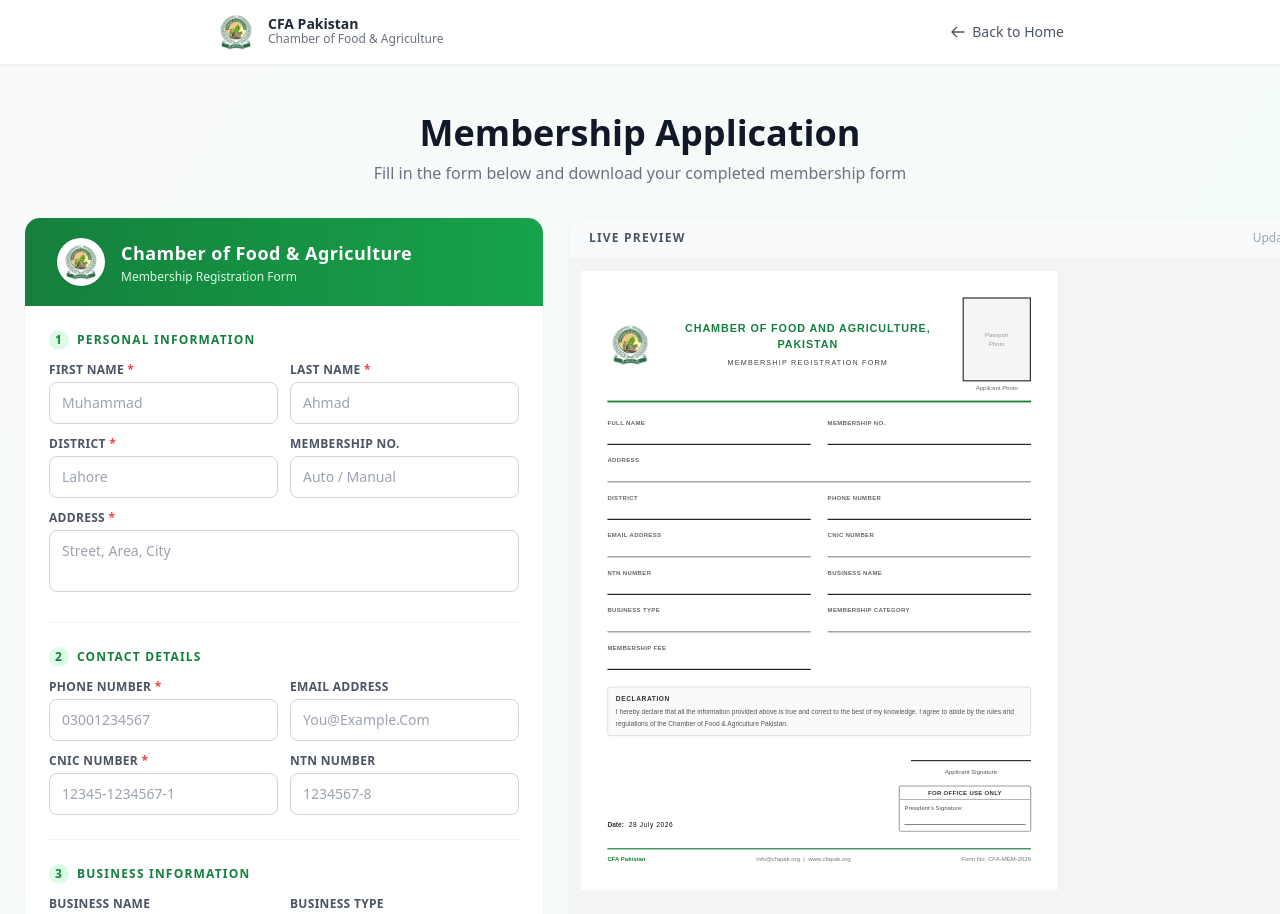
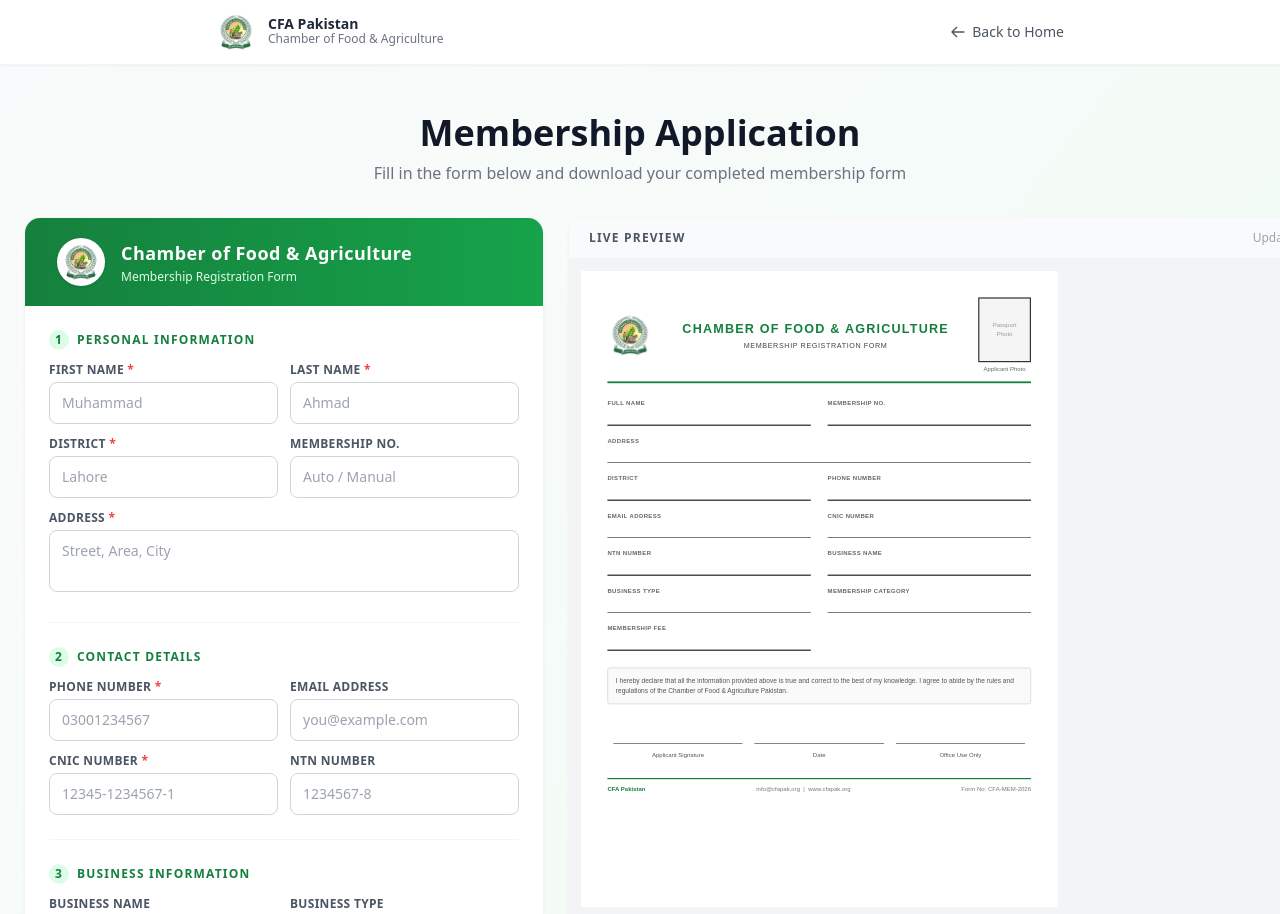
Before and after one commit to janabsyco4-wq/CFA-MEMBERSHIP, a Next.js app: page /membership in a window 1280 px wide. Shown: the top 914 px of the page. Built offline with nearby package versions, Linux system fonts and the light colour scheme.

Commit message:
Revert MembershipForm to clean state before picture quality changes

```diff
--- a/components/MembershipForm.tsx
+++ b/components/MembershipForm.tsx
@@ -2,7 +2,6 @@
 
 import { useState, useRef } from 'react';
 import html2canvas from 'html2canvas';
-import jsPDF from 'jspdf';
 
 const CATEGORIES = [
   { label: 'Corporate', fee: 'Rs. 30,000' },
@@ -50,12 +49,11 @@
       }}>{label}</div>
       {/* Value text — sits clearly above the line */}
       <div style={{
-        fontSize: '13px', color: '#111', letterSpacing: '1.2px',
+        fontSize: '13px', color: '#111', letterSpacing: '0.3px',
         lineHeight: '1.5', paddingLeft: '2px',
         marginBottom: '4px',
         whiteSpace: 'pre-wrap', wordBreak: 'break-word',
-        minHeight: '20px',
-        textTransform: 'uppercase',
+        minHeight: '20px'
       }}>
         {value || '\u00A0'}
       </div>
@@ -70,7 +68,7 @@
   );
 
   return (
-    <div ref={innerRef} style={{ width: '794px', backgroundColor: '#fff',
+    <div ref={innerRef} style={{ width: '794px', minHeight: '1060px', backgroundColor: '#fff',
       fontFamily: 'Arial, sans-serif', padding: '44px', boxSizing: 'border-box' }}>
 
       {/* Header */}
@@ -79,31 +77,20 @@
         <img src="/logo.jpg" alt="Logo" style={{ width: '76px', height: '76px',
           objectFit: 'contain', marginRight: '18px' }} />
         <div style={{ flex: 1, textAlign: 'center' }}>
-          <div style={{ fontSize: '18px', fontWeight: 'bold', color: '#15803d',
-            letterSpacing: '1.5px', textTransform: 'uppercase', lineHeight: '1.3' }}>
-            Chamber of Food and Agriculture,
+          <div style={{ fontSize: '21px', fontWeight: 'bold', color: '#15803d',
+            letterSpacing: '2px', textTransform: 'uppercase' }}>
+            Chamber of Food &amp; Agriculture
           </div>
-          <div style={{ fontSize: '18px', fontWeight: 'bold', color: '#15803d',
-            letterSpacing: '1.5px', textTransform: 'uppercase', marginTop: '2px' }}>
-            Pakistan
-          </div>
-          <div style={{ fontSize: '12px', color: '#444', marginTop: '6px', letterSpacing: '2px', textTransform: 'uppercase' }}>
-            Membership Registration Form
+          <div style={{ fontSize: '12px', color: '#444', marginTop: '4px', letterSpacing: '1px' }}>
+            MEMBERSHIP REGISTRATION FORM
           </div>
         </div>
         <div style={{ marginLeft: '18px', textAlign: 'center' }}>
-          <div style={{ width: '114px', height: '140px', border: '2px solid #333',
+          <div style={{ width: '88px', height: '108px', border: '2px solid #333',
             display: 'flex', alignItems: 'center', justifyContent: 'center',
-            backgroundColor: '#f5f5f5', overflow: 'hidden', flexShrink: 0 }}>
+            backgroundColor: '#f5f5f5', overflow: 'hidden' }}>
             {form.photo
-              ? <div style={{
-                  width: '114px', height: '140px',
-                  backgroundImage: `url(${form.photo})`,
-                  backgroundSize: 'cover',
-                  backgroundPosition: 'top center',
-                  backgroundRepeat: 'no-repeat',
-                  flexShrink: 0,
-                }} />
+              ? <img src={form.photo} alt="Photo" style={{ width: '100%', height: '100%', objectFit: 'cover' }} />
               : <span style={{ fontSize: '10px', color: '#999', textAlign: 'center', padding: '4px' }}>Passport<br />Photo</span>}
           </div>
           <div style={{ fontSize: '10px', color: '#666', marginTop: '3px' }}>Applicant Photo</div>
@@ -140,46 +127,21 @@
       {/* Declaration */}
       <div style={{ marginTop: '10px', padding: '11px 13px', border: '1px solid #ccc',
         borderRadius: '4px', backgroundColor: '#fafafa' }}>
-        <div style={{ fontSize: '11px', fontWeight: '700', color: '#333', marginBottom: '5px',
-          textTransform: 'uppercase', letterSpacing: '1px' }}>Declaration</div>
         <p style={{ fontSize: '11px', color: '#555', margin: 0, lineHeight: '1.7' }}>
           I hereby declare that all the information provided above is true and correct to the best of my knowledge.
           I agree to abide by the rules and regulations of the Chamber of Food &amp; Agriculture Pakistan.
         </p>
       </div>
 
-      {/* Applicant Signature on right + Date left + Office Use box below signature */}
-      <div style={{ marginTop: '40px', display: 'flex', justifyContent: 'space-between', alignItems: 'flex-end' }}>
-        {/* Date left — bottom aligned */}
-        <div>
-          <div style={{ display: 'flex', alignItems: 'flex-end', gap: '4px' }}>
-            <span style={{ fontSize: '11px', fontWeight: '600', color: '#333', whiteSpace: 'nowrap', paddingBottom: '3px' }}>Date:</span>
-            <span style={{ fontSize: '11px', color: '#111', letterSpacing: '1px', paddingBottom: '3px', paddingLeft: '4px' }}>
-              {new Date().toLocaleDateString('en-PK', { day: '2-digit', month: 'long', year: 'numeric' })}
-            </span>
+      {/* Signatures */}
+      <div style={{ marginTop: '36px', display: 'flex', justifyContent: 'space-between', alignItems: 'flex-end' }}>
+        {['Applicant Signature', 'Date', 'Office Use Only'].map(lbl => (
+          <div key={lbl} style={{ textAlign: 'center', flex: 1 }}>
+            <div style={{ borderBottom: '1.5px solid #333', marginBottom: '5px',
+              marginLeft: '10px', marginRight: '10px', minHeight: '30px' }} />
+            <span style={{ fontSize: '10px', color: '#555' }}>{lbl}</span>
           </div>
-        </div>
-
-        {/* Applicant Signature + For Office Use Only stacked on right */}
-        <div style={{ display: 'flex', flexDirection: 'column', alignItems: 'flex-end', gap: '12px' }}>
-          {/* Applicant Signature */}
-          <div style={{ textAlign: 'center' }}>
-            <div style={{ width: '200px', height: '1.5px', backgroundColor: '#333', marginBottom: '5px' }} />
-            <span style={{ fontSize: '10px', color: '#555' }}>Applicant Signature</span>
-          </div>
-          {/* For Office Use Only box */}
-          <div style={{ width: '220px', border: '1px solid #333', borderRadius: '3px', overflow: 'hidden' }}>
-            <div style={{ borderBottom: '1.5px solid #333', fontSize: '10px', fontWeight: '700',
-              textAlign: 'center', padding: '3px 8px', letterSpacing: '0.5px', color: '#333',
-              backgroundColor: '#fff' }}>
-              FOR OFFICE USE ONLY
-            </div>
-            <div style={{ height: '52px', padding: '6px 8px', backgroundColor: '#fff' }}>
-              <div style={{ fontSize: '10px', color: '#555', marginBottom: '20px' }}>President's Signature:</div>
-              <div style={{ height: '1.5px', backgroundColor: '#333' }} />
-            </div>
-          </div>
-        </div>
+        ))}
       </div>
 
       {/* Footer */}
@@ -204,10 +166,6 @@
 
   const handleChange = (e: React.ChangeEvent<HTMLInputElement | HTMLSelectElement | HTMLTextAreaElement>) => {
     const { name, value } = e.target;
-
-    // Auto capitalize first letter of each word for text fields
-    const titleCase = (str: string) => str.replace(/\b\w/g, c => c.toUpperCase());
-
     if (name === 'cnicNo') {
       const digits = value.replace(/\D/g, '').slice(0, 13);
       let formatted = digits;
@@ -223,10 +181,7 @@
       setErrors(err => ({ ...err, membershipCategory: '' }));
       return;
     }
-    // Skip capitalization for email, phone, ntn, cnic
-    const skipCapitalize = ['emailAddress', 'phoneNo', 'ntnNumber', 'membershipNo'];
-    const newValue = skipCapitalize.includes(name) ? value : titleCase(value);
-    setForm(f => ({ ...f, [name]: newValue }));
+    setForm(f => ({ ...f, [name]: value }));
     setErrors(err => ({ ...err, [name]: '' }));
   };
 
@@ -260,30 +215,14 @@
     setDownloading(true);
     try {
       const el = printRef.current!;
-      el.style.visibility = 'visible';
-      await new Promise(r => setTimeout(r, 100));
       const canvas = await html2canvas(el, {
         scale: 3, useCORS: true, backgroundColor: '#ffffff',
-        logging: false, width: 794, height: el.scrollHeight, windowWidth: 794,
+        logging: false, width: el.offsetWidth, height: el.offsetHeight,
       });
-      el.style.visibility = 'hidden';
-
-      // A4 PDF
-      const pdf = new jsPDF({ orientation: 'portrait', unit: 'mm', format: 'a4' });
-      const pageWidth = 210;
-      const pageHeight = 297;
-      const imgWidth = pageWidth;
-      const imgHeight = (canvas.height * pageWidth) / canvas.width;
-
-      if (imgHeight <= pageHeight) {
-        pdf.addImage(canvas.toDataURL('image/png'), 'PNG', 0, 0, imgWidth, imgHeight);
-      } else {
-        const scaledWidth = (canvas.width * pageHeight) / canvas.height;
-        const xOffset = (pageWidth - scaledWidth) / 2;
-        pdf.addImage(canvas.toDataURL('image/png'), 'PNG', xOffset, 0, scaledWidth, pageHeight);
-      }
-
-      pdf.save(`membership-${form.firstName}-${form.lastName}.pdf`);
+      const link = document.createElement('a');
+      link.download = `membership-${form.firstName}-${form.lastName}.jpg`;
+      link.href = canvas.toDataURL('image/jpeg', 1.0);
+      link.click();
     } finally {
       setDownloading(false);
     }
@@ -292,7 +231,7 @@
   const handleReset = () => { setForm(INITIAL); setErrors({}); setSubmitted(false); };
 
   const inputCls = (name: keyof FormData) =>
-    `w-full px-3 py-2.5 text-sm border rounded-lg outline-none transition-all capitalize ${
+    `w-full px-3 py-2.5 text-sm border rounded-lg outline-none transition-all ${
       errors[name]
         ? 'border-red-400 bg-red-50 focus:ring-2 focus:ring-red-200'
         : 'border-gray-300 bg-white focus:border-green-500 focus:ring-2 focus:ring-green-100'
@@ -473,7 +412,7 @@
               <div className="flex items-center gap-4">
                 <div className="w-20 h-24 border-2 border-dashed border-gray-300 rounded-lg overflow-hidden flex items-center justify-center bg-gray-50 flex-shrink-0">
                   {form.photo
-                    ? <img src={form.photo} alt="Preview" className="w-full h-full object-cover block" style={{ width: '80px', height: '96px', objectFit: 'cover' }} />
+                    ? <img src={form.photo} alt="Preview" className="w-full h-full object-cover" />
                     : <span className="text-xs text-gray-400 text-center px-1">No photo</span>}
                 </div>
                 <label className="cursor-pointer inline-flex items-center gap-2 bg-white border border-gray-300 text-gray-700 px-4 py-2 rounded-lg text-sm hover:bg-gray-50 transition-all shadow-sm">
@@ -507,7 +446,7 @@
                   ) : (
                     <><svg className="w-4 h-4" fill="none" stroke="currentColor" viewBox="0 0 24 24">
                       <path strokeLinecap="round" strokeLinejoin="round" strokeWidth={2} d="M4 16v1a3 3 0 003 3h10a3 3 0 003-3v-1m-4-4l-4 4m0 0l-4-4m4 4V4" />
-                    </svg>Download PDF (A4)</>
+                    </svg>Download Form</>
                   )}
                 </button>
               </div>
@@ -531,11 +470,11 @@
             </div>
             <div className="overflow-auto bg-gray-100 p-3">
               <div style={{ transform: 'scale(0.6)', transformOrigin: 'top left',
-                width: '794px', flexShrink: 0, pointerEvents: 'none' }}>
+                width: '794px', height: '690px', flexShrink: 0, pointerEvents: 'none' }}>
                 <FormPreview form={form} />
               </div>
               {/* invisible spacer so container has correct height */}
-              <div style={{ height: '500px' }} />
+              <div style={{ height: `${690 * 0.6}px` }} />
             </div>
           </div>
         </div>
```
